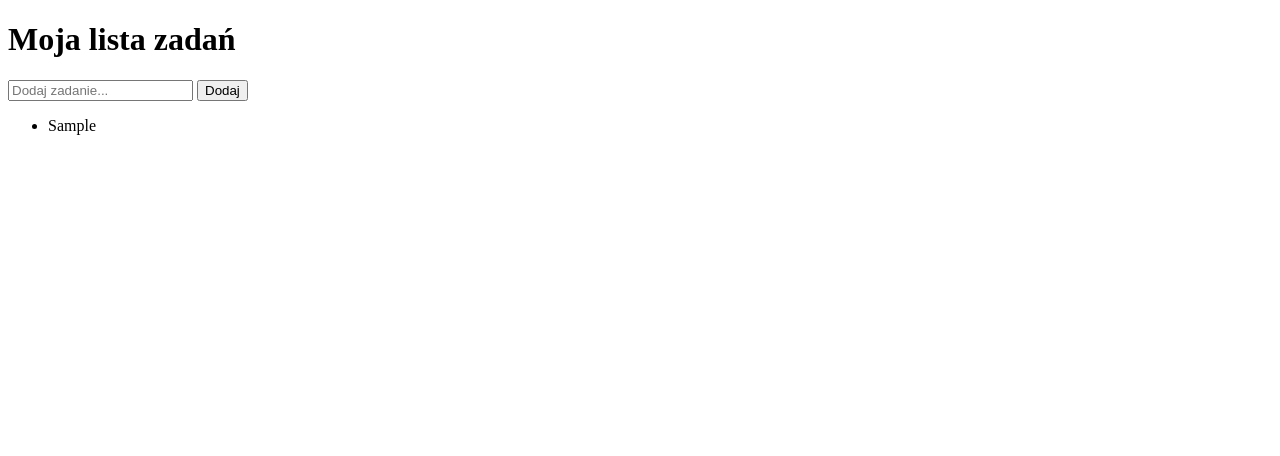
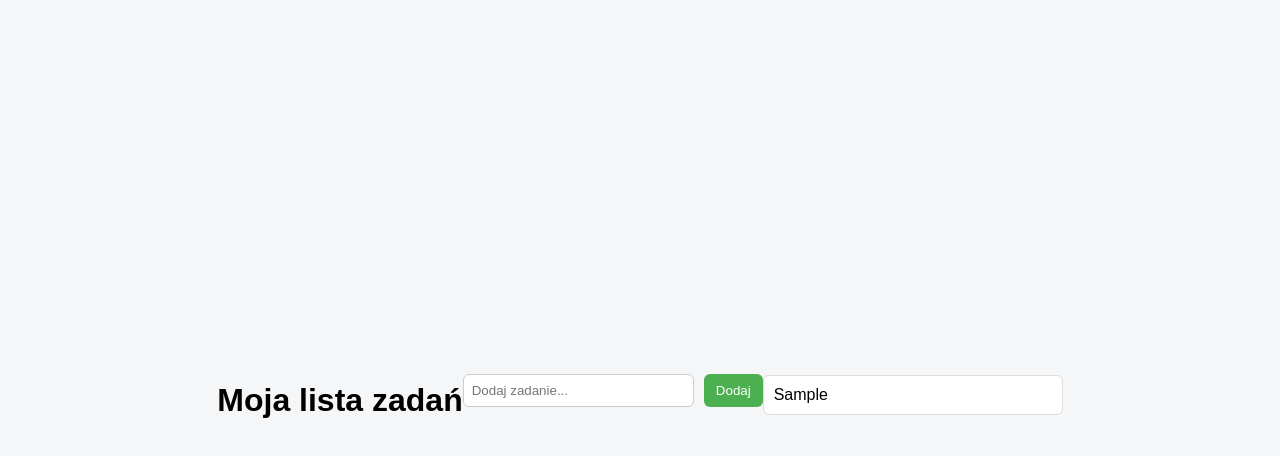
Before and after one commit to Erni2005/nisp_06_todo, a plain HTML site: page index.html in a window 1280 px wide. Both pictures are taken after typing "Sample" into the empty fields and a click on the button "Dodaj". Drawn offline with Linux system fonts and the light colour scheme.

Commit message:
feat: dodano style CSS

```diff
--- a/index.html
+++ b/index.html
@@ -4,6 +4,7 @@
     <meta charset="UTF-8">
     <meta name="viewport" content="width=device-width, initial-scale=1.0">
     <title>TODO App</title>
+    <link rel="stylesheet" href="style.css">
 </head>
 <body>
     <h1>Moja lista zadań</h1>
--- /dev/null
+++ b/style.css
@@ -0,0 +1,53 @@
+body {
+  margin: 0;
+  font-family: Arial, sans-serif;
+  background-color: #f4f6f8;
+
+  display: flex;
+  justify-content: center;
+  align-items: center;
+  height: 100vh;
+}
+
+form, ul {
+  width: 300px;
+}
+
+form {
+  display: flex;
+  gap: 10px;
+  margin-bottom: 20px;
+}
+
+input {
+  flex: 1;
+  padding: 8px;
+  border: 1px solid #ccc;
+  border-radius: 6px;
+}
+
+button {
+  padding: 8px 12px;
+  border: none;
+  background-color: #4CAF50;
+  color: white;
+  border-radius: 6px;
+  cursor: pointer;
+}
+
+button:hover {
+  background-color: #45a049;
+}
+
+ul {
+  list-style: none;
+  padding: 0;
+}
+
+li {
+  background: white;
+  padding: 10px;
+  margin-bottom: 10px;
+  border-radius: 6px;
+  border: 1px solid #ddd;
+}
```
